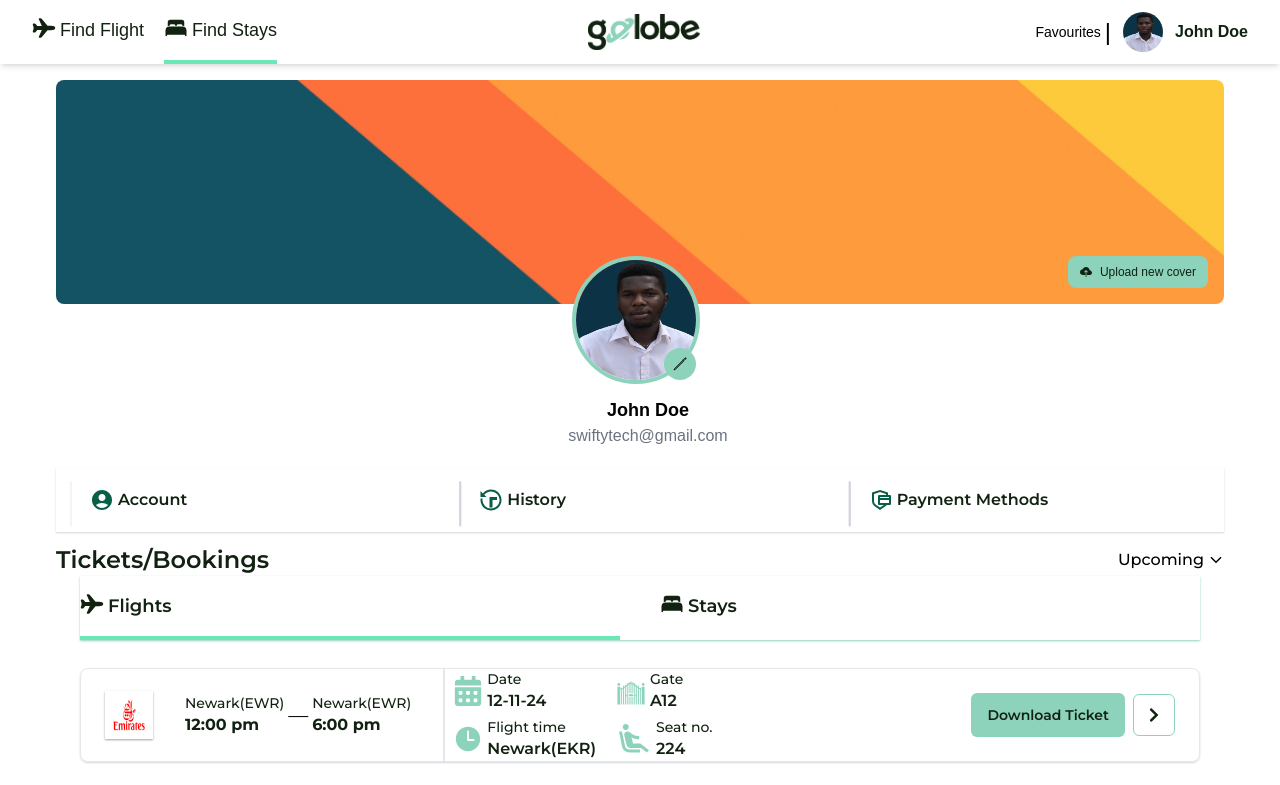
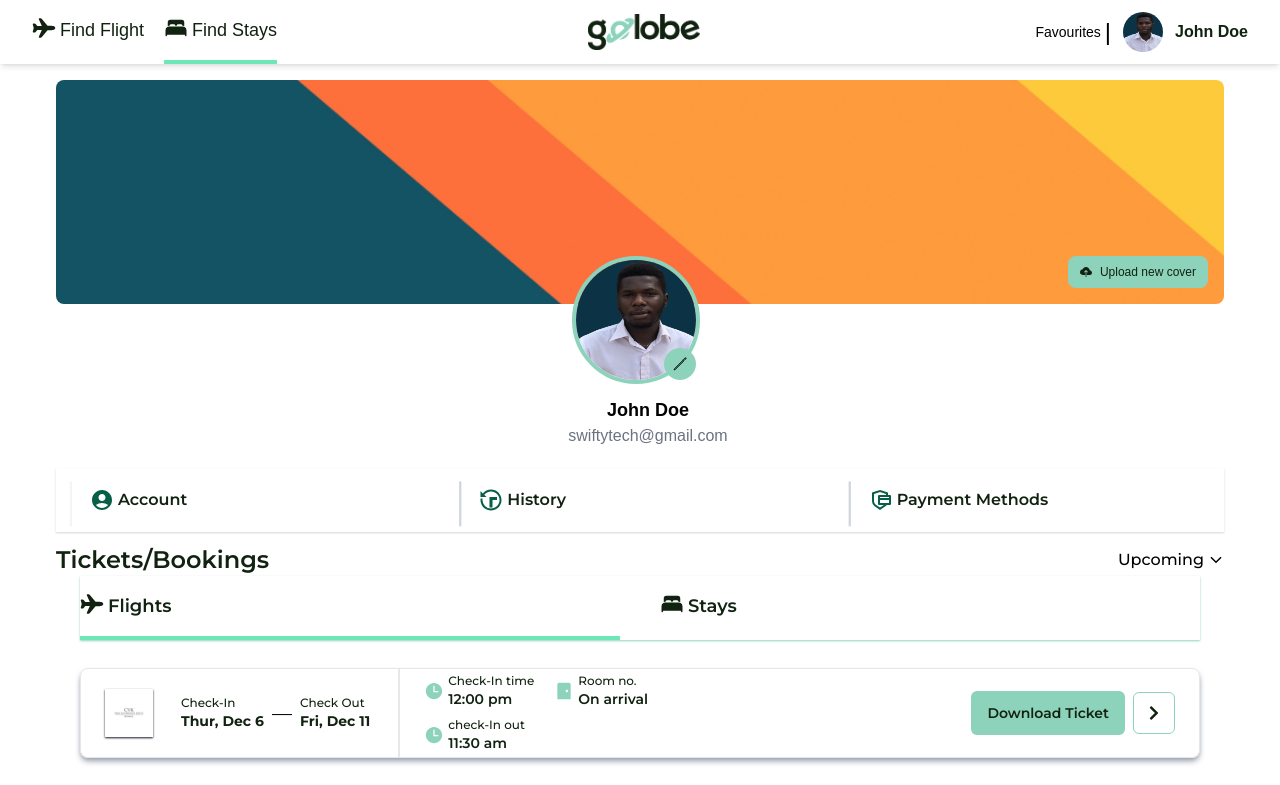
Before and after one commit to Heritagify/Travelling-Website, a React (Vite) app: page /account in a window 1280 px wide. Shown: the top 785 px of the page. Built offline with nearby package versions, Linux system fonts and the light colour scheme; some icons are missing; a web font is replaced by a local one.

Commit message:
designed the stay ticket

```diff
--- a/src/AccounFlows/TicketFlight.jsx
+++ /dev/null
@@ -1,11 +0,0 @@
-import React from 'react'
-
-const TicketFlight = () => {
-  return (
-    <div>
-
-    </div>
-  )
-}
-
-export default TicketFlight
--- a/src/AccounFlows/TicketStay.jsx
+++ /dev/null
@@ -1,11 +0,0 @@
-import React from 'react'
-
-const TicketStay = () => {
-  return (
-    <div>
-
-    </div>
-  )
-}
-
-export default TicketStay
--- a/src/AccounFlows/history/FlightTicket.jsx
+++ b/src/AccounFlows/history/FlightTicket.jsx
@@ -15,7 +15,7 @@ function FlightTicket({ data }) {
           <div className='flex gap-1 items-center'>
             <div>
               <h4 className='font-monts text-sm text-blackGreen font-medium'>{data.origin}</h4>
-              <p className='font-bold text-blackGreen font-monts'>{data.departureTime}</p>
+              <p className='font-bold text-blackGreen font-monts border-2 border-red-500'>{data.departureTime}</p>
             </div>
             <span className='flex items-center font-monts text-xl'>—</span>
             <div>
--- a/src/AccounFlows/history/StayHistory.jsx
+++ /dev/null
@@ -1,11 +0,0 @@
-import React from 'react'
-
-const StayHistory = () => {
-  return (
-    <div>
-
-    </div>
-  )
-}
-
-export default StayHistory
--- /dev/null
+++ b/src/AccounFlows/history/StayTicket.jsx
@@ -0,0 +1,87 @@
+import React from 'react';
+import Cvk from "../../assets/cvk.png";
+import { IoTime } from "react-icons/io5";
+import { MdSensorDoor } from "react-icons/md";
+import { FaChevronRight } from "react-icons/fa";
+
+function StayTicket({ data }) {
+  return (
+    <div className="flex justify-between items-center px-6 rounded-lg shadow-gray-400 border shadow-md mt-7 mx-6">
+      <div className='flex items-center space-x-7'>
+        <img src={data.image} className=' shadow-sm shadow-gray-900 p-2 w-12 h-12'/>
+        <div className="ml-4">
+          <div className='flex gap-2 items-center'>
+            <div>
+              <h4 className='font-monts text-xs text-blackGreen font-medium'>{data.origin}</h4>
+              <p className='font-bold text-sm text-blackGreen font-monts'>{data.arrivalTime}</p>
+            </div>
+            <span className='flex items-center font-monts text-xl'>—</span>
+            <div>
+              <h4 className='font-monts text-xs text-blackGreen font-medium'>{data.leave}</h4>
+              <p className='font-bold text-blackGreen text-sm font-monts'>{data.departureDate}</p>
+            </div>
+          </div>
+        </div>
+        <div className='flex gap-5 border-gray-200 border-l-2 py-1 pl-6'>
+          <div className='space-y-2'>
+            <div className='flex gap-1 items-center'>
+            <IoTime className='text-mintGreen text-xl'/>
+              <div className=''>
+                <h4 className='font-monts text-xs text-blackGreen font-medium'>Check-In time</h4>
+                <p className='font-semibold text-sm text-blackGreen font-monts'>{data.checkIn}</p>
+              </div>
+            </div>
+            <div className='flex gap-1 items-center'>
+              <IoTime className='text-mintGreen text-xl'/>
+              <div className=''>
+                <h4 className='font-monts text-blackGreen text-xs font-medium'>check-In out</h4>
+                <p className='font-semibold text-blackGreen text-sm font-monts'>{data.checkOut}</p>
+              </div>
+            </div>
+          </div>
+          <div className='space-y-1'>
+            <div className='flex gap-1 items-center'>
+              <MdSensorDoor className='text-mintGreen text-xl'/>
+              <div>
+                <h4 className='font-monts text-blackGreen font-medium text-xs'>Room no.</h4>
+                <p className='font-semibold text-blackGreen text-sm font-monts'>{data.roomNo}</p>
+              </div>
+            </div>
+          </div>
+        </div>
+      </div>
+      <div className='flex space-x-2 items-center'>
+        <button className='font-semibold font-monts rounded-md text-sm text-blackGreen bg-mintGreen items-center p-3 px-4'>Download Ticket</button>
+        <button className='border border-mintGreen p-3 items-center rounded-md'>
+          <FaChevronRight className='text-blackGreen'/>
+        </button>
+      </div>
+    </div>
+  );
+}
+
+function TicketBooking() {
+  const ticketsData = [
+    {
+      image: Cvk,
+      origin: 'Check-In',
+      arrivalTime: 'Thur, Dec 6',
+      leave: 'Check Out',
+      departureDate: 'Fri, Dec 11 ',
+      checkIn: '12:00 pm',
+      checkOut: '11:30 am',
+      roomNo: 'On arrival'
+    },
+    // Add more ticket data objects here for each card
+  ];
+
+  return (
+    <div>
+      {ticketsData.map((ticket, index) => (
+        <TicketCard key={index} data={ticket} />
+      ))}
+    </div>
+  );
+}
+
+export default StayTicket;
--- a/src/AccounFlows/history/TicketsBookings.jsx
+++ b/src/AccounFlows/history/TicketsBookings.jsx
@@ -2,8 +2,10 @@ import React from 'react';
 import { IoChevronDownSharp } from "react-icons/io5";
 import { IoAirplane, IoBed } from 'react-icons/io5';
 import Emirate from "../../assets/emirates-airline.png"
+import Cvk from "../../assets/cvk.png";
 
-import FlightTicket from './FlightTicket';
+// import FlightTicket from './FlightTicket';
+import StayTicket from './StayTicket';
 
 const TicketsBookings = () => {
   const flightTicketData = [  // Define flight ticket data here
@@ -41,6 +43,38 @@ const TicketsBookings = () => {
       seatNo: '224'
     },
 ];
+  const stayTicketData = [  // Define flight ticket data here
+    {
+        image: Cvk,
+      origin: 'Check-In',
+      arrivalTime: 'Thur, Dec 6',
+      leave: 'Check Out',
+      departureDate: 'Fri, Dec 11 ',
+      checkIn: '12:00 pm',
+      checkOut: '11:30 am',
+      roomNo: 'On arrival'
+    },
+    {
+        image: Cvk,
+      origin: 'Check-In',
+      arrivalTime: 'Thur, Dec 6',
+      leave: 'Check Out',
+      departureDate: 'Fri, Dec 11 ',
+      checkIn: '12:00 pm',
+      checkOut: '11:30 am',
+      roomNo: 'On arrival'
+    },
+    {
+        image: Cvk,
+      origin: 'Check-In',
+      arrivalTime: 'Thur, Dec 6',
+      leave: 'Check Out',
+      departureDate: 'Fri, Dec 11 ',
+      checkIn: '12:00 pm',
+      checkOut: '11:30 am',
+      roomNo: 'On arrival'
+    },
+];
 
   return (
     <div className='mx-14 '>
@@ -58,9 +92,13 @@ const TicketsBookings = () => {
         </div>
       </div>
 
-      {flightTicketData.map((ticket, index) => (
+      {/* {flightTicketData.map((ticket, index) => (
         <FlightTicket key={index} data={ticket} />
-      ))}    </div>
+      ))} */}
+      {stayTicketData.map((ticket, index) => (
+        <StayTicket key={index} data={ticket} />
+      ))}
+    </div>
   )
 }
 
```
